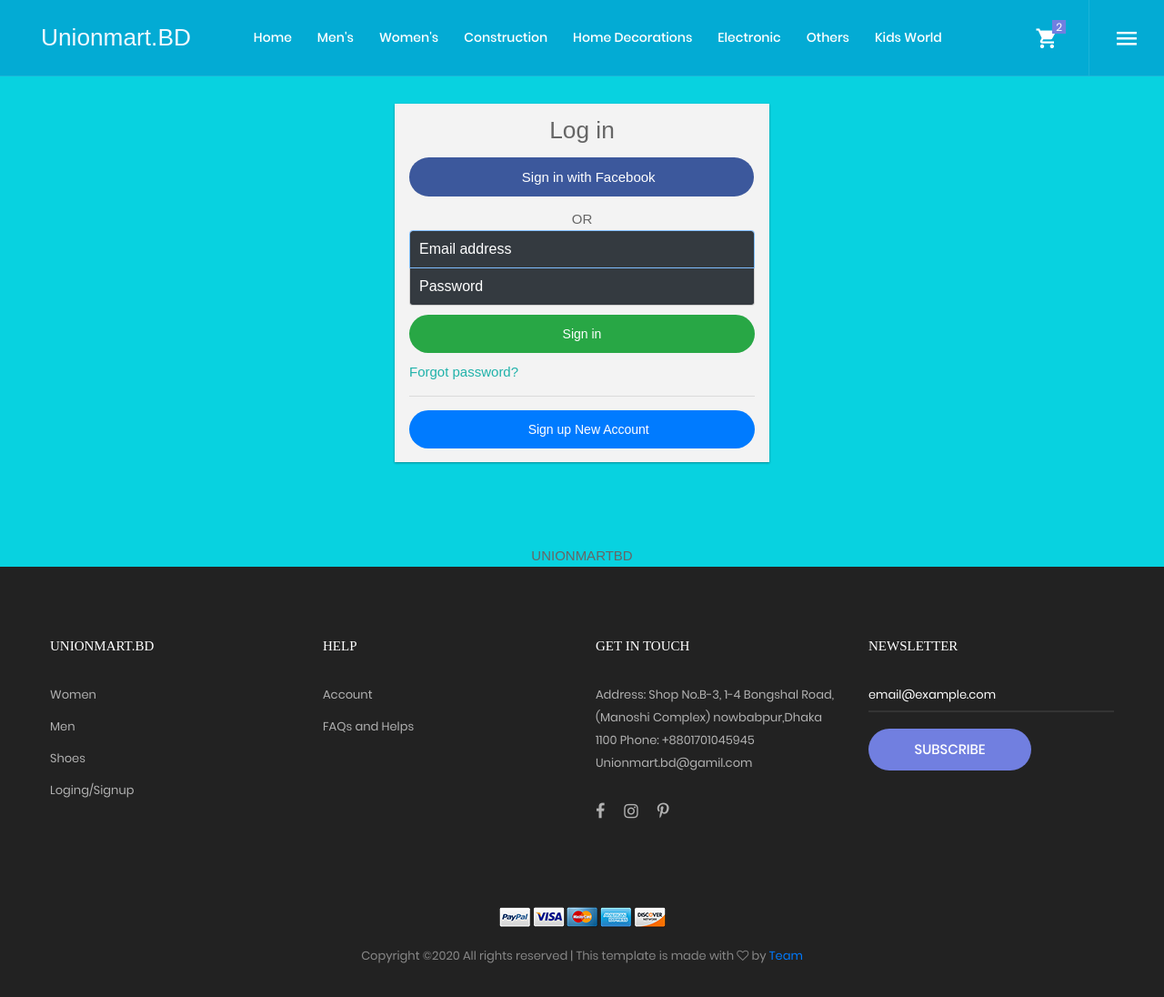
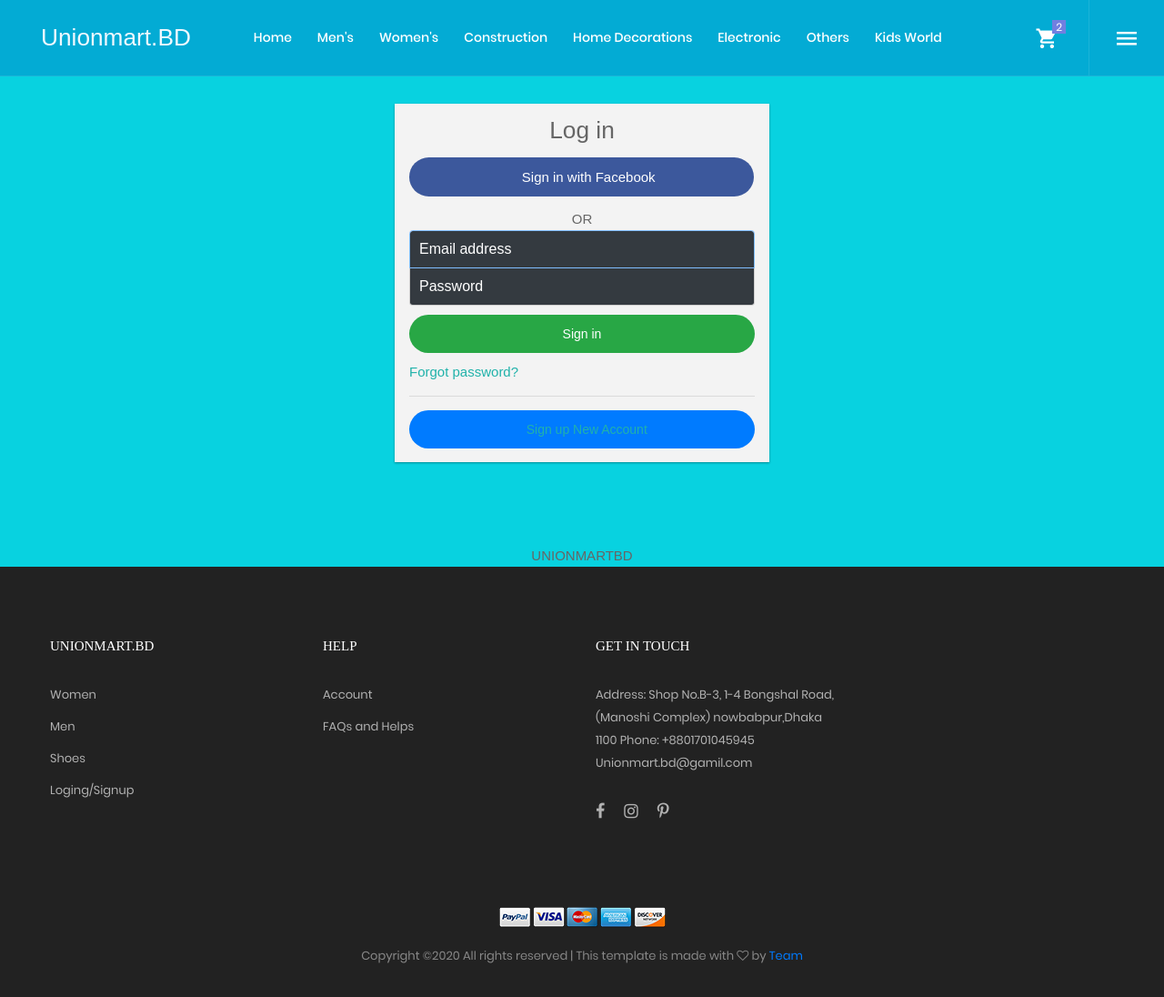
Before and after one commit to ForhadIsrafil/union-mart, a Django app: page /login/ in a window 1280 px wide. Shown: the whole page at 91% size. Run offline with Django 3.2, Linux system fonts and the light colour scheme; parts of the project's set-up code (start-up, migrations or seed data) failed here and were passed over; some libraries are stand-ins or nearby versions; some web fonts are replaced.

Commit message:
signin, signup

```diff
--- a/apps/users/views.py
+++ b/apps/users/views.py
@@ -22,7 +22,7 @@ from .forms import (DeleteAccountForm, LoginForm, SignupForm, )
 class SignupView(FormView):
     template_name = "users/signup.html"
     form_class = SignupForm
-    success_url = reverse_lazy("login")
+    success_url = reverse_lazy("users:login")
 
     def form_valid(self, form):
         # import pdb;pdb.set_trace()
@@ -49,7 +49,7 @@ class SignupView(FormView):
 class LoginView(FormView):
     template_name = "users/login.html"
     form_class = LoginForm
-    success_url = reverse_lazy("projects")
+    success_url = reverse_lazy("product:product")
 
     def get_success_url(self):
         next_url = self.request.GET.get("next")
@@ -65,6 +65,7 @@ class LoginView(FormView):
             return HttpResponse(json.dumps({"error": "invalid email or password"}))
 
     def post(self, request):
+        # import pdb;pdb.set_trace()
         username = request.POST["username"]
         password = request.POST["password"]
         if username:
@@ -84,11 +85,13 @@ class LoginView(FormView):
                 user.is_active = True
                 user.save()
             if user.is_active:
-                login(request, user)
+                login(request, user, backend='django.contrib.auth.backends.ModelBackend')
                 next_url = self.request.GET.get("next")
 
                 if next_url:
                     return HttpResponseRedirect(next_url)
+                else:
+                    return redirect(self.success_url)
             else:
                 messages.error(
                     request,
--- a/templates/users/login.html
+++ b/templates/users/login.html
@@ -231,16 +231,16 @@
 		<!-- Menu Mobile -->
 		<div class="menu-mobile">
 			<ul class="main-menu-m">
-				<li>
-					<a href="index.html">Home</a>
-					<ul class="sub-menu-m">
-				<!-- 	<li><a href="#">Mens</a></li> -->
-
-					</ul>
-					<span class="arrow-main-menu-m">
-						<i class="fa fa-angle-right" aria-hidden="true"></i>
-					</span>
-				</li>
+{#				<li>#}
+{#					<a href="index.html">Home</a>images/product-detail-02.jpg#}
+{#					<ul class="sub-menu-m">#}
+{#				<!-- 	<li><a href="#">Mens</a></li> -->#}
+{##}
+{#					</ul>#}
+{#					<span class="arrow-main-menu-m">#}
+{#						<i class="fa fa-angle-right" aria-hidden="true"></i>#}
+{#					</span>#}
+{#				</li>#}
 				<ul class="main-menu-m">
 					<li>
 						<a href="index.html">Men's</a>
@@ -419,67 +419,67 @@
 					</li>
 				</ul>
 
-				<div class="sidebar-gallery w-full p-tb-30">
-					<span class="mtext-101 cl5">
-					UNIONMART BD
-					</span>
-
-					<div class="flex-w flex-sb p-t-36 gallery-lb">
-						<!-- item gallery sidebar -->
-						<div class="wrap-item-gallery m-b-10">
-							<a class="item-gallery bg-img1" href="{% static '/images/gallery-01.jpg' %}" data-lightbox="gallery"
-							style="background-image: url('images/gallery-01.jpg');"></a>
-						</div>
-
-						<!-- item gallery sidebar -->
-						<div class="wrap-item-gallery m-b-10">
-							<a class="item-gallery bg-img1" href="{% static '/images/gallery-02.jpg' %}" data-lightbox="gallery"
-							style="background-image: url('images/gallery-02.jpg');"></a>
-						</div>
-
-						<!-- item gallery sidebar -->
-						<div class="wrap-item-gallery m-b-10">
-							<a class="item-gallery bg-img1" href="{% static '/images/gallery-03.jpg' %}" data-lightbox="gallery"
-							style="background-image: url('images/gallery-03.jpg');"></a>
-						</div>
-
-						<!-- item gallery sidebar -->
-						<div class="wrap-item-gallery m-b-10">
-							<a class="item-gallery bg-img1" href="{% static '/images/gallery-04.jpg' %}" data-lightbox="gallery"
-							style="background-image: url('images/gallery-04.jpg');"></a>
-						</div>
-
-						<!-- item gallery sidebar -->
-						<div class="wrap-item-gallery m-b-10">
-							<a class="item-gallery bg-img1" href="{% static '/images/gallery-05.jpg' %}" data-lightbox="gallery"
-							style="background-image: url('images/gallery-05.jpg');"></a>
-						</div>
-
-						<!-- item gallery sidebar -->
-						<div class="wrap-item-gallery m-b-10">
-							<a class="item-gallery bg-img1" href="{% static '/images/gallery-06.jpg' %}" data-lightbox="gallery"
-							style="background-image: url('images/gallery-06.jpg');"></a>
-						</div>
-
-						<!-- item gallery sidebar -->
-						<div class="wrap-item-gallery m-b-10">
-							<a class="item-gallery bg-img1" href="{% static '/images/gallery-07.jpg' %}" data-lightbox="gallery"
-							style="background-image: url('images/gallery-07.jpg');"></a>
-						</div>
-
-						<!-- item gallery sidebar -->
-						<div class="wrap-item-gallery m-b-10">
-							<a class="item-gallery bg-img1" href="{% static '/images/gallery-08.jpg' %}" data-lightbox="gallery"
-							style="background-image: url('images/gallery-08.jpg');"></a>
-						</div>
-
-						<!-- item gallery sidebar -->
-						<div class="wrap-item-gallery m-b-10">
-							<a class="item-gallery bg-img1" href="{% static '/images/gallery-09.jpg' %}" data-lightbox="gallery"
-							style="background-image: url('images/gallery-09.jpg');"></a>
-						</div>
-					</div>
-				</div>
+{#				<div class="sidebar-gallery w-full p-tb-30">#}
+{#					<span class="mtext-101 cl5">#}
+{#					UNIONMART BD#}
+{#					</span>#}
+{##}
+{#					<div class="flex-w flex-sb p-t-36 gallery-lb">#}
+{#						<!-- item gallery sidebar -->#}
+{#						<div class="wrap-item-gallery m-b-10">#}
+{#							<a class="item-gallery bg-img1" href="{% static '/images/gallery-01.jpg' %}" data-lightbox="gallery"#}
+{#							style="background-image: url('images/gallery-01.jpg');"></a>#}
+{#						</div>#}
+{##}
+{#						<!-- item gallery sidebar -->#}
+{#						<div class="wrap-item-gallery m-b-10">#}
+{#							<a class="item-gallery bg-img1" href="{% static '/images/gallery-02.jpg' %}" data-lightbox="gallery"#}
+{#							style="background-image: url('images/gallery-02.jpg');"></a>#}
+{#						</div>#}
+{##}
+{#						<!-- item gallery sidebar -->#}
+{#						<div class="wrap-item-gallery m-b-10">#}
+{#							<a class="item-gallery bg-img1" href="{% static '/images/gallery-03.jpg' %}" data-lightbox="gallery"#}
+{#							style="background-image: url('images/gallery-03.jpg');"></a>#}
+{#						</div>#}
+{##}
+{#						<!-- item gallery sidebar -->#}
+{#						<div class="wrap-item-gallery m-b-10">#}
+{#							<a class="item-gallery bg-img1" href="{% static '/images/gallery-04.jpg' %}" data-lightbox="gallery"#}
+{#							style="background-image: url('images/gallery-04.jpg');"></a>#}
+{#						</div>#}
+{##}
+{#						<!-- item gallery sidebar -->#}
+{#						<div class="wrap-item-gallery m-b-10">#}
+{#							<a class="item-gallery bg-img1" href="{% static '/images/gallery-05.jpg' %}" data-lightbox="gallery"#}
+{#							style="background-image: url('images/gallery-05.jpg');"></a>#}
+{#						</div>#}
+{##}
+{#						<!-- item gallery sidebar -->#}
+{#						<div class="wrap-item-gallery m-b-10">#}
+{#							<a class="item-gallery bg-img1" href="{% static '/images/gallery-06.jpg' %}" data-lightbox="gallery"#}
+{#							style="background-image: url('images/gallery-06.jpg');"></a>#}
+{#						</div>#}
+{##}
+{#						<!-- item gallery sidebar -->#}
+{#						<div class="wrap-item-gallery m-b-10">#}
+{#							<a class="item-gallery bg-img1" href="{% static '/images/gallery-07.jpg' %}" data-lightbox="gallery"#}
+{#							style="background-image: url('images/gallery-07.jpg');"></a>#}
+{#						</div>#}
+{##}
+{#						<!-- item gallery sidebar -->#}
+{#						<div class="wrap-item-gallery m-b-10">#}
+{#							<a class="item-gallery bg-img1" href="{% static '/images/gallery-08.jpg' %}" data-lightbox="gallery"#}
+{#							style="background-image: url('images/gallery-08.jpg');"></a>#}
+{#						</div>#}
+{##}
+{#						<!-- item gallery sidebar -->#}
+{#						<div class="wrap-item-gallery m-b-10">#}
+{#							<a class="item-gallery bg-img1" href="{% static '/images/gallery-09.jpg' %}" data-lightbox="gallery"#}
+{#							style="background-image: url('images/gallery-09.jpg');"></a>#}
+{#						</div>#}
+{#					</div>#}
+{#				</div>#}
 
 				<div class="sidebar-gallery w-full">
 					<span class="mtext-101 cl5">
@@ -592,24 +592,27 @@
 		</div>
 		<div class="lg_bck">
 		<div id="logreg-forms">
-			<form class="form-signin">
+			<form class="form-signin" method="post">{% csrf_token %}
 				<h1 class="h3 mb-3 font-weight-normal" style="text-align: center"> Log in</h1>
 				<div class="social-login">
 					<button class="btn facebook-btn social-btn" type="button"><span><i class="fab fa-facebook-f"></i> Sign in with
 							Facebook</span> </button>
 
 				</div>
+                <h1>{{ form.errors }}</h1>
+{#                <h1>{{ messages }}</h1>#}
 				<p style="text-align:center"> OR </p>
-				<input type="email" id="inputEmail" class="form-control bg-dark" placeholder="Email address" required=""
+				<input type="email" id="inputEmail" class="form-control bg-dark" name="username" placeholder="Email address" required=""
 					autofocus="">
-				<input type="password" id="inputPassword" class="form-control bg-dark" placeholder="Password" required="">
+				<input type="password" id="inputPassword" class="form-control bg-dark" name="password" placeholder="Password" required="">
 
 				<button class="btn btn-success btn-block" type="submit"><i class="fas fa-sign-in-alt"></i> Sign in</button>
 				<a href="#" id="forgot_pswd">Forgot password?</a>
 				<hr>
 				<!-- <p>Don't have an account!</p>  -->
-				<button class="btn btn-primary btn-block" type="button" id="btn-signup"><i class="fas fa-user-plus"></i>
-					Sign up New Account</button>
+{#				<button class="btn btn-primary btn-block" type="button" id="btn-signup"><i class="fas fa-user-plus"></i>#}
+{#					</button>#}
+                <a class="btn btn-primary btn-block" href="{% url 'users:signup' %}"><i class="fas fa-user-plus"></i>Sign up New Account</a>
 			</form>
 
 
@@ -712,24 +715,24 @@
 					</div>
 				</div>
 
-				<div class="col-sm-6 col-lg-3 p-b-50">
-					<h4 class="stext-301 cl0 p-b-30">
-						Newsletter
-					</h4>
-
-					<form>
-						<div class="wrap-input1 w-full p-b-4">
-							<input class="input1 bg-none plh1 stext-107 cl7" type="text" name="email" placeholder="email@example.com">
-							<div class="focus-input1 trans-04"></div>
-						</div>
-
-						<div class="p-t-18">
-							<button class="flex-c-m stext-101 cl0 size-103 bg1 bor1 hov-btn2 p-lr-15 trans-04">
-								Subscribe
-							</button>
-						</div>
-					</form>
-				</div>
+{#				<div class="col-sm-6 col-lg-3 p-b-50">#}
+{#					<h4 class="stext-301 cl0 p-b-30">#}
+{#						Newsletter#}
+{#					</h4>#}
+{##}
+{#					<form>#}
+{#						<div class="wrap-input1 w-full p-b-4">#}
+{#							<input class="input1 bg-none plh1 stext-107 cl7" type="text" name="email" placeholder="email@example.com">#}
+{#							<div class="focus-input1 trans-04"></div>#}
+{#						</div>#}
+{##}
+{#						<div class="p-t-18">#}
+{#							<button class="flex-c-m stext-101 cl0 size-103 bg1 bor1 hov-btn2 p-lr-15 trans-04">#}
+{#								Subscribe#}
+{#							</button>#}
+{#						</div>#}
+{#					</form>#}
+{#				</div>#}
 			</div>
 
 			<div class="p-t-40">
@@ -780,7 +783,7 @@ Copyright &copy;<script>document.write(new Date().getFullYear());</script> All r
 		<div class="container">
 			<div class="bg0 p-t-60 p-b-30 p-lr-15-lg how-pos3-parent">
 				<button class="how-pos3 hov3 trans-04 js-hide-modal1">
-					<img src="{% static '/images/icons/icon-close.png' %}" alt="CLOSE">
+{#					<img src="{% static '/images/icons/icon-close.png' %}" alt="CLOSE">#}
 				</button>
 
 				<div class="row">
@@ -790,36 +793,36 @@ Copyright &copy;<script>document.write(new Date().getFullYear());</script> All r
 								<div class="wrap-slick3-dots"></div>
 								<div class="wrap-slick3-arrows flex-sb-m flex-w"></div>
 
-								<div class="slick3 gallery-lb">
-									<div class="item-slick3" data-thumb="images/product-detail-01.jpg">
-										<div class="wrap-pic-w pos-relative">
-											<img src="{% static '/images/product-detail-01.jpg' %}" alt="IMG-PRODUCT">
+{#								<div class="slick3 gallery-lb">#}
+{#									<div class="item-slick3" data-thumb="images/product-detail-01.jpg">#}
+{#										<div class="wrap-pic-w pos-relative">#}
+{#											<img src="{% static '/images/product-detail-01.jpg' %}" alt="IMG-PRODUCT">#}
+{##}
+{#											<a class="flex-c-m size-108 how-pos1 bor0 fs-16 cl10 bg0 hov-btn3 trans-04" href="images/product-detail-01.jpg">#}
+{#												<i class="fa fa-expand"></i>#}
+{#											</a>#}
+{#										</div>#}
+{#									</div>#}
 
-											<a class="flex-c-m size-108 how-pos1 bor0 fs-16 cl10 bg0 hov-btn3 trans-04" href="images/product-detail-01.jpg">
-												<i class="fa fa-expand"></i>
-											</a>
-										</div>
-									</div>
+{#									<div class="item-slick3" data-thumb="images/product-detail-02.jpg">#}
+{#										<div class="wrap-pic-w pos-relative">#}
+{#											<img src="{% static '/images/product-detail-02.jpg' %}" alt="IMG-PRODUCT">#}
+{##}
+{#											<a class="flex-c-m size-108 how-pos1 bor0 fs-16 cl10 bg0 hov-btn3 trans-04" href="images/product-detail-02.jpg">#}
+{#												<i class="fa fa-expand"></i>#}
+{#											</a>#}
+{#										</div>#}
+{#									</div>#}
 
-									<div class="item-slick3" data-thumb="images/product-detail-02.jpg">
-										<div class="wrap-pic-w pos-relative">
-											<img src="{% static '/images/product-detail-02.jpg' %}" alt="IMG-PRODUCT">
-
-											<a class="flex-c-m size-108 how-pos1 bor0 fs-16 cl10 bg0 hov-btn3 trans-04" href="images/product-detail-02.jpg">
-												<i class="fa fa-expand"></i>
-											</a>
-										</div>
-									</div>
-
-									<div class="item-slick3" data-thumb="images/product-detail-03.jpg">
-										<div class="wrap-pic-w pos-relative">
-											<img src="{% static '/images/product-detail-03.jpg' %}" alt="IMG-PRODUCT">
-
-											<a class="flex-c-m size-108 how-pos1 bor0 fs-16 cl10 bg0 hov-btn3 trans-04" href="images/product-detail-03.jpg">
-												<i class="fa fa-expand"></i>
-											</a>
-										</div>
-									</div>
+{#									<div class="item-slick3" data-thumb="images/product-detail-03.jpg">#}
+{#										<div class="wrap-pic-w pos-relative">#}
+{#											<img src="{% static '/images/product-detail-03.jpg' %}" alt="IMG-PRODUCT">#}
+{##}
+{#											<a class="flex-c-m size-108 how-pos1 bor0 fs-16 cl10 bg0 hov-btn3 trans-04" href="images/product-detail-03.jpg">#}
+{#												<i class="fa fa-expand"></i>#}
+{#											</a>#}
+{#										</div>#}
+{#									</div>#}
 								</div>
 							</div>
 						</div>
--- a/templates/users/signup.html
+++ b/templates/users/signup.html
@@ -662,7 +662,7 @@
                     <input autofocus="" class="form-control bg-dark" id="input_date" name="date_of_birth"
                            placeholder="Birth Date" required=""
                            type="date">
-                    <input class="form-control bg-dark" id="inputPassword" name="password" placeholder="Password"
+                    <input class="form-control bg-dark" id="inputPassword" name="password" minlength="8" placeholder="Password"
                            required=""
                            type="password">
 
--- a/union_mart/settings.py
+++ b/union_mart/settings.py
@@ -64,10 +64,10 @@ ROOT_URLCONF = 'union_mart.urls'
 AUTH_USER_MODEL = 'users.User'
 
 AUTHENTICATION_BACKENDS = [
+    'django.contrib.auth.backends.ModelBackend',
     # 'social_core.backends.linkedin.LinkedinOAuth2',
     # 'social_core.backends.instagram.InstagramOAuth2',
     'social_core.backends.facebook.FacebookOAuth2',
-    'django.contrib.auth.backends.ModelBackend',
 ]
 
 TEMPLATES = [
```
